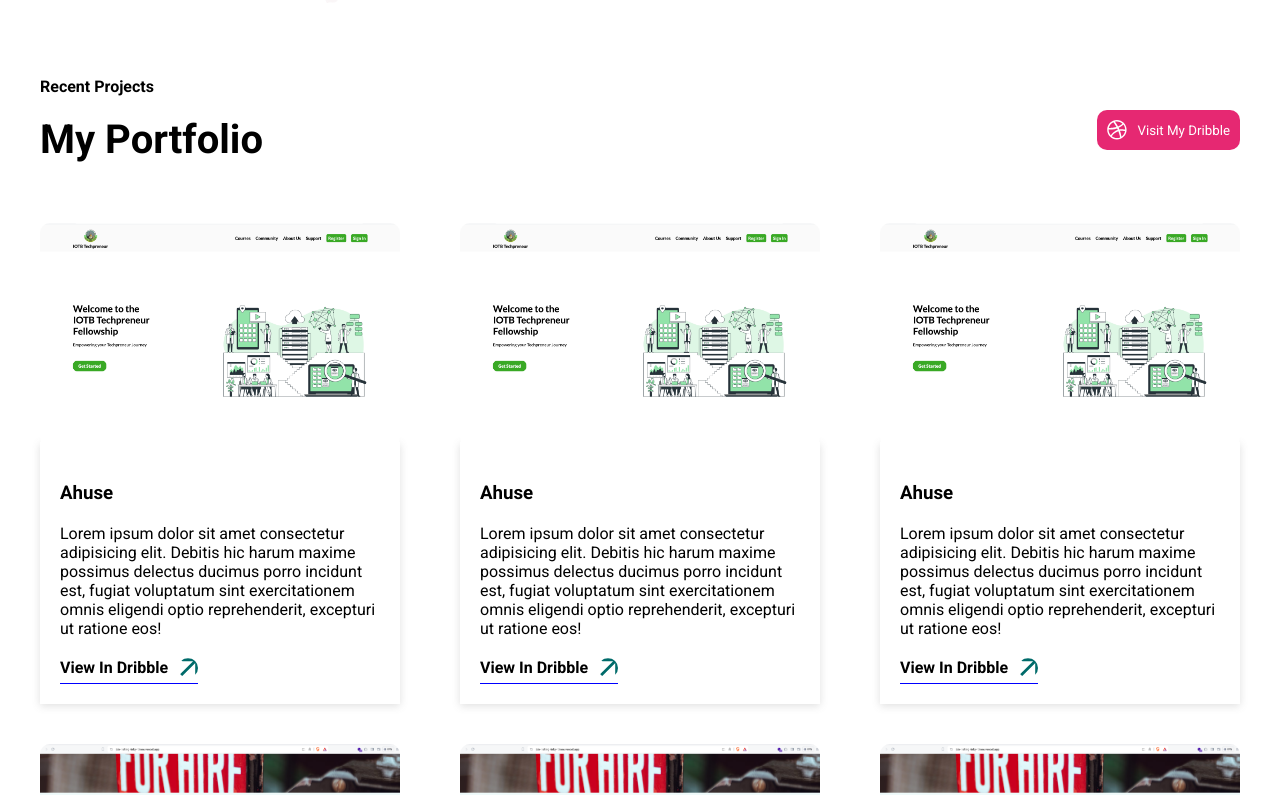
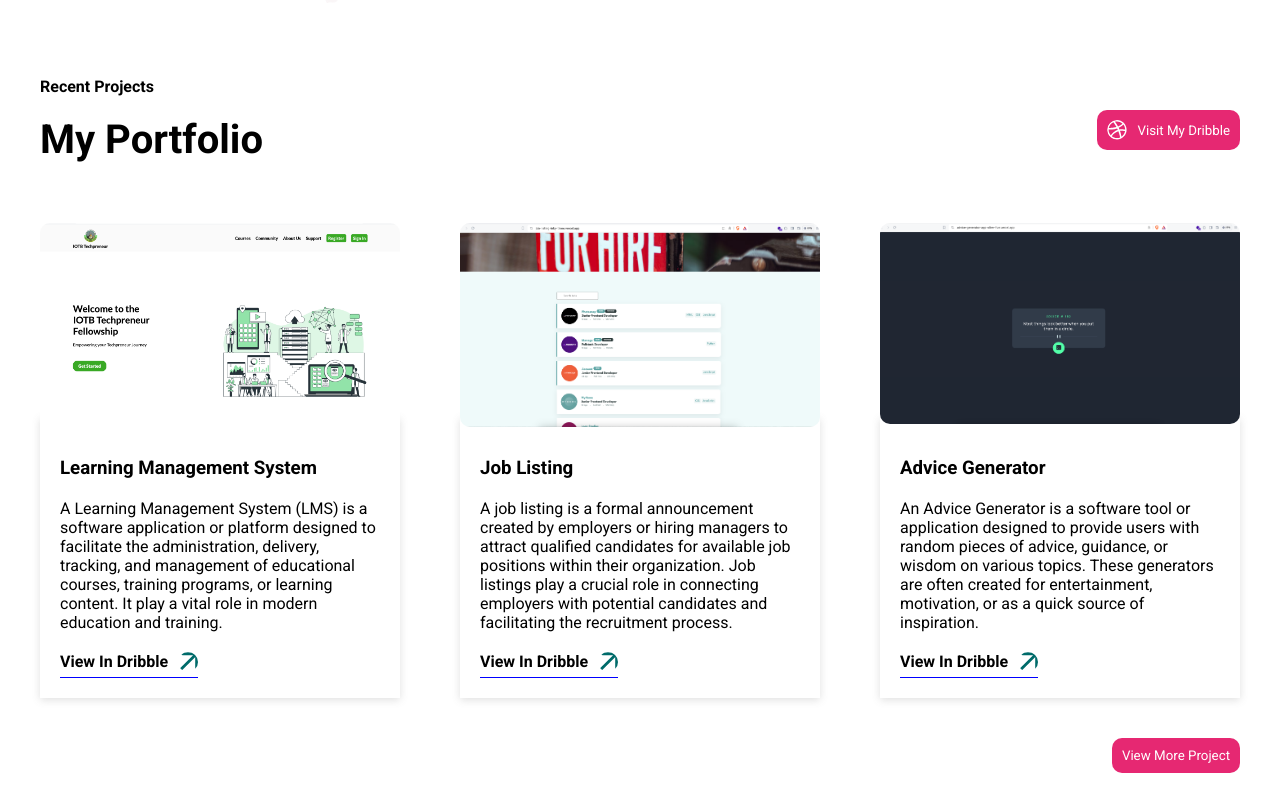
Before and after one commit to sannishamusideen/Personal-Portfolio, a React (Create React App) app: page / in a window 1280 px wide. Shown: the part 2246-3041 px from the top of the page. Built offline with nearby package versions, Linux system fonts and the light colour scheme.

Commit message:
My Profile

```diff
--- a/src/components/Allprofile.jsx
+++ /dev/null
@@ -1,87 +0,0 @@
-import React from "react";
-import styled from "styled-components";
-import Profile from "./Profile";
-import Profilelist from "../assets/json/dummyProfile";
-import SocialIcon from "../assets/image/Social icon.svg";
-
-const ProfilePage = () => {
-  return (
-    <Allprofile id="portfolio">
-      <section className="container">
-        <section className="flex-top">
-          <div>
-            <strong>Recent Projects</strong>
-            <h1>My Portfolio</h1>
-          </div>
-          <button>
-            <img src={SocialIcon} alt="" />
-            Visit My Dribble
-          </button>
-        </section>
-
-        <section className="flex">
-          <div className="each-port">
-            {Profilelist.map((profily, index) => (
-              <Profile
-                project={profily.project}
-                word={profily.word}
-              />
-            ))}
-          </div>
-        </section>
-        <div className="btn">
-          <button className="bttn">View More Project</button>
-        </div>
-      </section>
-    </Allprofile>
-  );
-};
-
-export default ProfilePage;
-
-let Allprofile = styled.div`
-  .flex-top {
-    display: flex;
-    justify-content: space-between;
-    align-items: center;
-  }
-  h1 {
-    font-size: 40px;
-    margin: 20px 0;
-  }
-
-  button {
-    display: flex;
-    align-items: center;
-    background: #e62872;
-    border-radius: 10px;
-    padding: 10px;
-    height: 40px;
-    color: white;
-    border: 1px;
-    img {
-      width: 20px;
-      padding-right: 10px;
-    }
-  }
-  .btn {
-    display: flex;
-    justify-content: end;
-    margin-bottom: 30px;
-  }
-  .bttn {
-    height: 35px;
-  }
-
-  @media (min-width: 700px) {
-    .each-port {
-      display: flex;
-      justify-content: space-between;
-      // flex-wrap: wrap;
-    }
-
-    .each-profile {
-      width: 30%;
-    }
-  }
-`;
--- a/src/components/Myprofile.jsx
+++ b/src/components/Myprofile.jsx
@@ -9,22 +9,22 @@ import vector from "../assets/image/Vector (2).svg";
 const Profilelists = [
   {
     img: LMS,
-    project: "Ahuse",
-    word: "Lorem ipsum dolor sit amet consectetur adipisicing elit. Debitis hic harum maxime possimus delectus ducimus porro incidunt est, fugiat voluptatum sint exercitationem omnis eligendi optio reprehenderit, excepturi ut ratione eos!",
+    project: "Learning Management System",
+    word: "A Learning Management System (LMS) is a software application or platform designed to facilitate the administration, delivery, tracking, and management of educational courses, training programs, or learning content. It play a vital role in modern education and training.",
     // view: "View In Dribble",
   },
 
   {
     img: JobListing,
-    project: "App Dashboard",
-    word: "Lorem ipsum dolor sit amet consectetur adipisicing elit. Debitis hic harum maxime possimus delectus ducimus porro incidunt est, fugiat voluptatum sint exercitationem omnis eligendi optio reprehenderit, excepturi ut ratione eos!",
+    project: "Job Listing",
+    word: "A job listing is a formal announcement created by employers or hiring managers to attract qualified candidates for available job positions within their organization.  Job listings play a crucial role in connecting employers with potential candidates and facilitating the recruitment process. ",
     // view: "View In Dribble",
   },
 
   {
     img: Advice_Generator,
-    project: "Easy Rent",
-    word: "Lorem ipsum dolor sit amet consectetur adipisicing elit. Debitis hic harum maxime possimus delectus ducimus porro incidunt est, fugiat voluptatum sint exercitationem omnis eligendi optio reprehenderit, excepturi ut ratione eos!",
+    project: "Advice Generator",
+    word: "An Advice Generator is a software tool or application designed to provide users with random pieces of advice, guidance, or wisdom on various topics. These generators are often created for entertainment, motivation, or as a quick source of inspiration.",
     // view: "View In Dribble",
   },
 ];
@@ -47,22 +47,31 @@ const Myprofile = () => {
         <section className="each-profile">
           {Profilelists.map((item, index) => (
             <div className="div">
+              <div className="image">
                 <img src={item.img} alt="" />
+              </div>
               <div className="section">
                 <h3>{item.project}</h3>
                 <p>{item.word}</p>
                 <div className="underline">
+                  <a
+                    href="https://vercel.com/engrloverboys-projects"
+                    target="_blank"
+                  >
                     <div className="view">
                       <h4>View In Dribble</h4>
                       <img src={vector} alt="" />
                     </div>
+                  </a>
                 </div>
               </div>
             </div>
           ))}
         </section>
         <div className="btn">
+          <a href="https://github.com/sannishamusideen" target="_blank">
             <button className="bttn">View More Project</button>
+          </a>
         </div>
       </section>
     </Port>
@@ -91,6 +100,7 @@ let Port = styled.div`
     height: 40px;
     color: white;
     border: 1px;
+    cursor: pointer;
     img {
       width: 20px;
       padding-right: 10px;
@@ -98,11 +108,12 @@ let Port = styled.div`
   }
   .div {
     margin: 40px 0;
-    img {
+    .image {
       width: 360px;
-        height: 220px;
+     height: 204px;
     }
   }
+
   .section {
     box-shadow: rgba(99, 99, 99, 0.2) 0px 2px 8px 0px;
     padding: 20px;
@@ -125,11 +136,20 @@ let Port = styled.div`
   .underline {
     border-bottom: 1px solid blue;
     display: inline-flex;
+
+    a{
+      text-decoration: none;
+      color: black;
+    }
   }
   .btn {
     display: flex;
     justify-content: end;
     margin-bottom: 30px;
+
+    a{
+      text-decoration: none;
+    }
   }
   .bttn {
     height: 35px;
--- a/src/components/Profile.jsx
+++ /dev/null
@@ -1,84 +0,0 @@
-import React from "react";
-import styled from "styled-components";
-import vector from "../assets/image/Vector (2).svg";
-import LMS from "../assets/image/Screenshot 2024-02-29 at 12.58.01 PM.png";
-import JobListing from "../assets/image/Screenshot 2024-03-13 at 4.02.38 PM.png"
-import Advice_Generator from "../assets/image/Screenshot 2024-03-13 at 4.05.17 PM.png"
-
-const Profilelists = [
-  {
-    img: LMS,
-    project: "Ahuse",
-    word: "Lorem ipsum dolor sit amet consectetur adipisicing elit. Debitis hic harum maxime possimus delectus ducimus porro incidunt est, fugiat voluptatum sint exercitationem omnis eligendi optio reprehenderit, excepturi ut ratione eos!",
-    // view: "View In Dribble",
-  },
-
-  {
-    img: JobListing,
-    project: "App Dashboard",
-    word: "Lorem ipsum dolor sit amet consectetur adipisicing elit. Debitis hic harum maxime possimus delectus ducimus porro incidunt est, fugiat voluptatum sint exercitationem omnis eligendi optio reprehenderit, excepturi ut ratione eos!",
-    // view: "View In Dribble",
-  },
-
-  {
-    img: Advice_Generator,
-    project: "Easy Rent",
-    word: "Lorem ipsum dolor sit amet consectetur adipisicing elit. Debitis hic harum maxime possimus delectus ducimus porro incidunt est, fugiat voluptatum sint exercitationem omnis eligendi optio reprehenderit, excepturi ut ratione eos!",
-    // view: "View In Dribble",
-  },
-];
-
-const Profile = () => {
-  return (
-    <EachProfile className="each-profile">
-      {Profilelists.map((item, index) => (
-        <section>
-          <img src={item.img} alt="" />
-          <div className="section">
-            <h3>{item.project}</h3>
-            <p>{item.word}</p>
-            <div className="underline">
-              <div className="view">
-                <h4>View In Dribble</h4>
-                <img src={vector} alt="" />
-              </div>
-            </div>
-          </div>
-        </section>
-      ))}
-    </EachProfile>
-  );
-};
-
-export default Profile;
-
-let EachProfile = styled.div`
-  section {
-    margin: 40px 0;
-  }
-  .section {
-    box-shadow: rgba(99, 99, 99, 0.2) 0px 2px 8px 0px;
-    padding: 20px;
-    margin-top: -10px;
-  }
-  img {
-    border-radius: 10px;
-  }
-  h3 {
-    padding: 20px 0;
-  }
-  .view {
-    display: flex;
-    margin: 20px 0 5px 0;
-  }
-  .view img {
-    width: 20px;
-    margin-left: 10px;
-  }
-  .underline {
-    border-bottom: 1px solid blue;
-    display: inline-flex;
-  }
-
-  }
-`;
--- a/src/pages/Home.jsx
+++ b/src/pages/Home.jsx
@@ -6,7 +6,6 @@ import Article from "../components/Article";
 import About from "../components/About";
 import AllTestimonial from "../components/AllTestimonial";
 import Contact from "../components/Contact";
-import Allprofile from "../components/Allprofile";
 import Myprofile from "../components/Myprofile";
 
 const Home = () => {
@@ -16,7 +15,6 @@ const Home = () => {
       <Header />
       <Article />
       <About />
-      <Allprofile />
       <Myprofile />
       <AllTestimonial />
       <Contact />
```
Lines whose indentation alone changed are shown as unchanged.
